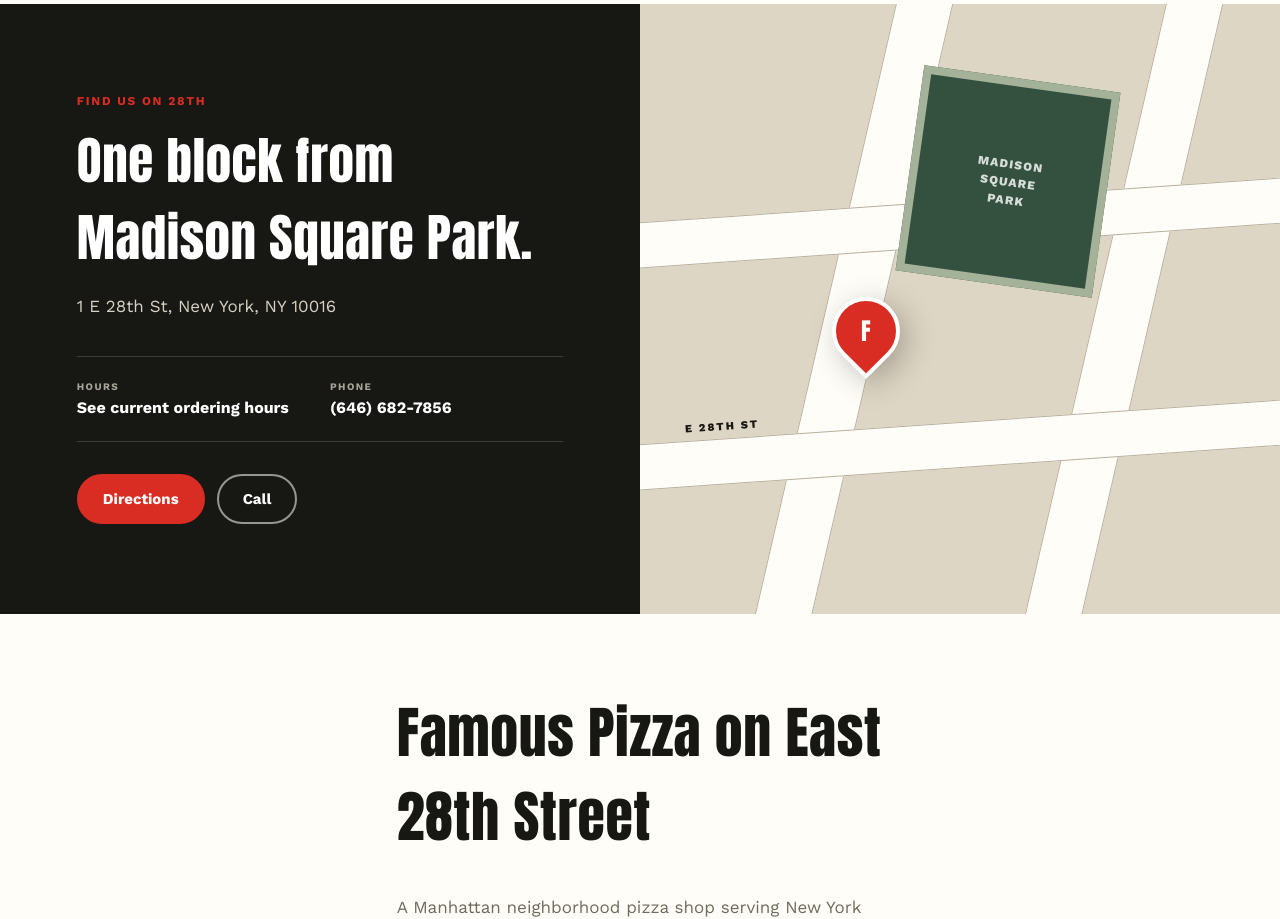
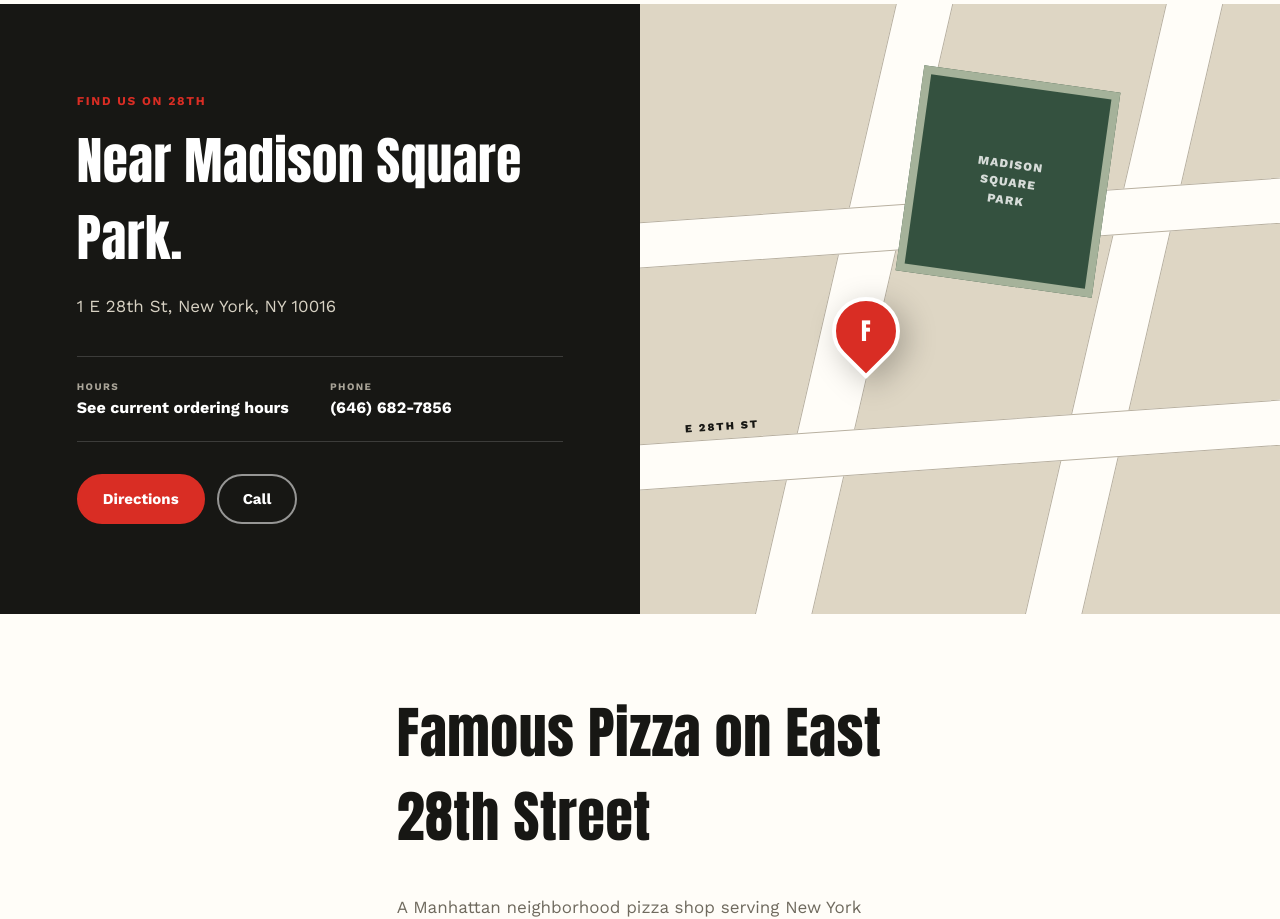
Before and after one commit to justinsoperation-del/famous-pizza-manhattan, a Next.js app: page / in a window 1280 px wide. Shown: the part 8480-9399 px from the top of the page. Built offline with nearby package versions, Linux system fonts and the light colour scheme; no server answers.

Commit message:
Finalize public website copy

```diff
--- a/app/page.tsx
+++ b/app/page.tsx
@@ -1,4 +1,5 @@
-import { business, hours, services } from "@/lib/site-config";import { getFeaturedItems, getItemsByCategory, getOrderUrl, heroImage, menuItems } from "@/lib/menu-data";
+import { business, hours, services } from "@/lib/site-config";
+import { getFeaturedItems, getItemsByCategory, getOrderUrl, heroImage, menuItems } from "@/lib/menu-data";
 import { DemoPlaceholder } from "@/components/DemoPlaceholder";
 import { SiteHeader } from "@/components/SiteHeader";
 import { MobileActionBar } from "@/components/MobileActionBar";
@@ -308,7 +309,7 @@
         <section className="section visit" id="visit">
           <div className="visit-card">
             <p className="hero-eyebrow">Find us on 28th</p>
-            <h2>One block from Madison Square Park.</h2>
+           <h2>Near Madison Square Park.</h2>
             <p className="address">{business.address.full}</p>
             <div className="visit-details">
               <div>
```
